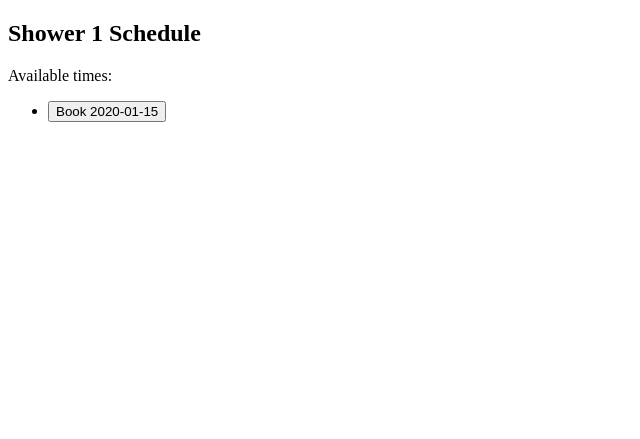
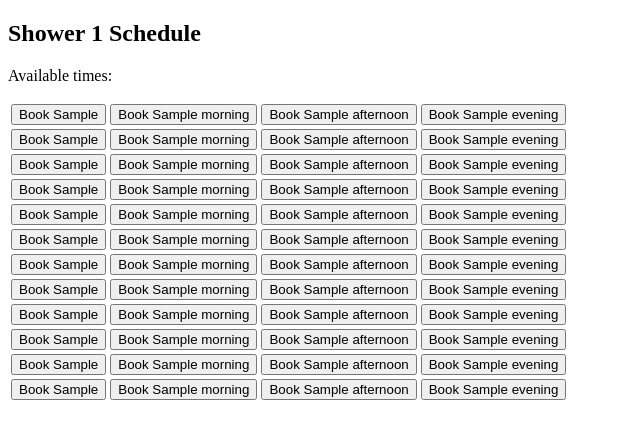
Before and after one commit to JxrleyE/SEO1, a Flask app: template app/templates/showers/shower_schedule.html in a window 1280 px wide. Shown: the top 439 px of the page, without its empty margins (0-640 px from the left). Run offline with Flask 3, Linux system fonts and the light colour scheme; the template is opened without the code that fills it: most values are stand-ins (such as "Sample title", 1, 10 or a date in 2020).

Commit message:
Changed how booking time is displayed

```diff
--- a/app/templates/showers/shower_schedule.html
+++ b/app/templates/showers/shower_schedule.html
@@ -9,15 +9,43 @@
     <h2> Shower {{ shower_id }} Schedule </h2>
     <p>Available times:</p>
 
-    <ul>
-        {% for time in times %}
-            <li>
-                <form action="{{ url_for('showers.book_shower', shower_id=shower_id) }}" method="POST">
-                    <input type="hidden" name="time_slot" value="{{ time }}">
-                    <button type="submit">Book {{ time }}</button>
-                </form>
-            </li>
-        {% endfor %}
-    </ul>
-</body>
+    <table>
+    {% for i in range(12) %}
+    <tr>
+        <td>{% if early_morning[i] is defined %}
+            <form action="{{ url_for('showers.book_shower', shower_id=shower_id) }}" method="POST">
+                <input type="hidden" name="time_slot" value="{{ early_morning[i] }}">
+                <button type="submit">Book {{ early_morning[i] }}</button>
+            </form>
+            {% endif %}
+        </td>
+
+        <td>
+            {% if morning[i] is defined %}
+            <form action="{{ url_for('showers.book_shower', shower_id=shower_id) }}" method="POST">
+                <input type="hidden" name="time_slot" value="{{ morning[i] }}">
+                <button type="submit">Book {{ morning[i] }}</button>
+            </form>
+            {% endif %}
+        </td>
+        <td>
+            {% if afternoon[i] is defined %}
+            <form action="{{ url_for('showers.book_shower', shower_id=shower_id) }}" method="POST">
+                <input type="hidden" name="time_slot" value="{{ afternoon[i] }}">
+                <button type="submit">Book {{ afternoon[i] }}</button>
+            </form>
+            {% endif %}
+        </td>
+        <td>
+            {% if evening[i] is defined %}
+            <form action="{{ url_for('showers.book_shower', shower_id=shower_id) }}" method="POST">
+                <input type="hidden" name="time_slot" value="{{ evening[i] }}">
+                <button type="submit">Book {{ evening[i] }}</button>
+            </form>
+            {% endif %}
+        </td>
+    </tr>
+    {% endfor %}
+    </table>
+  </body>
 </html>
```
